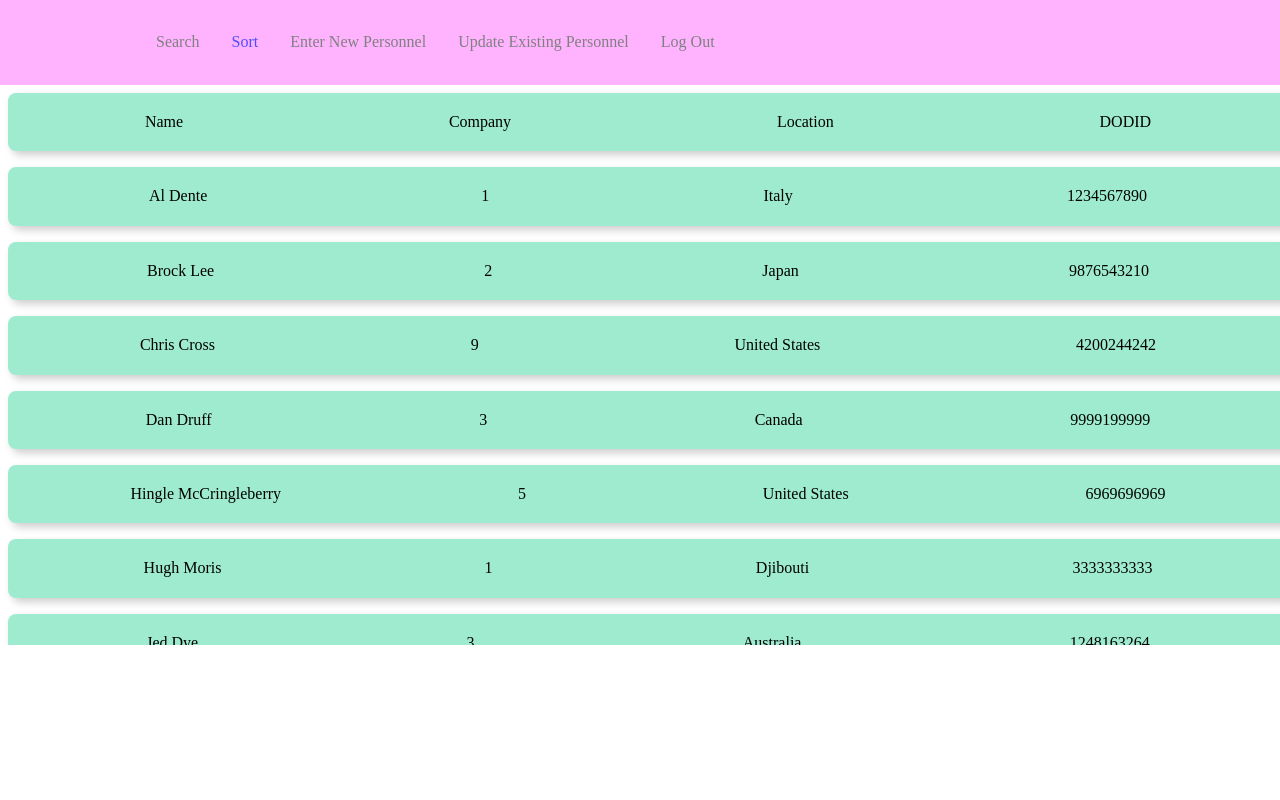
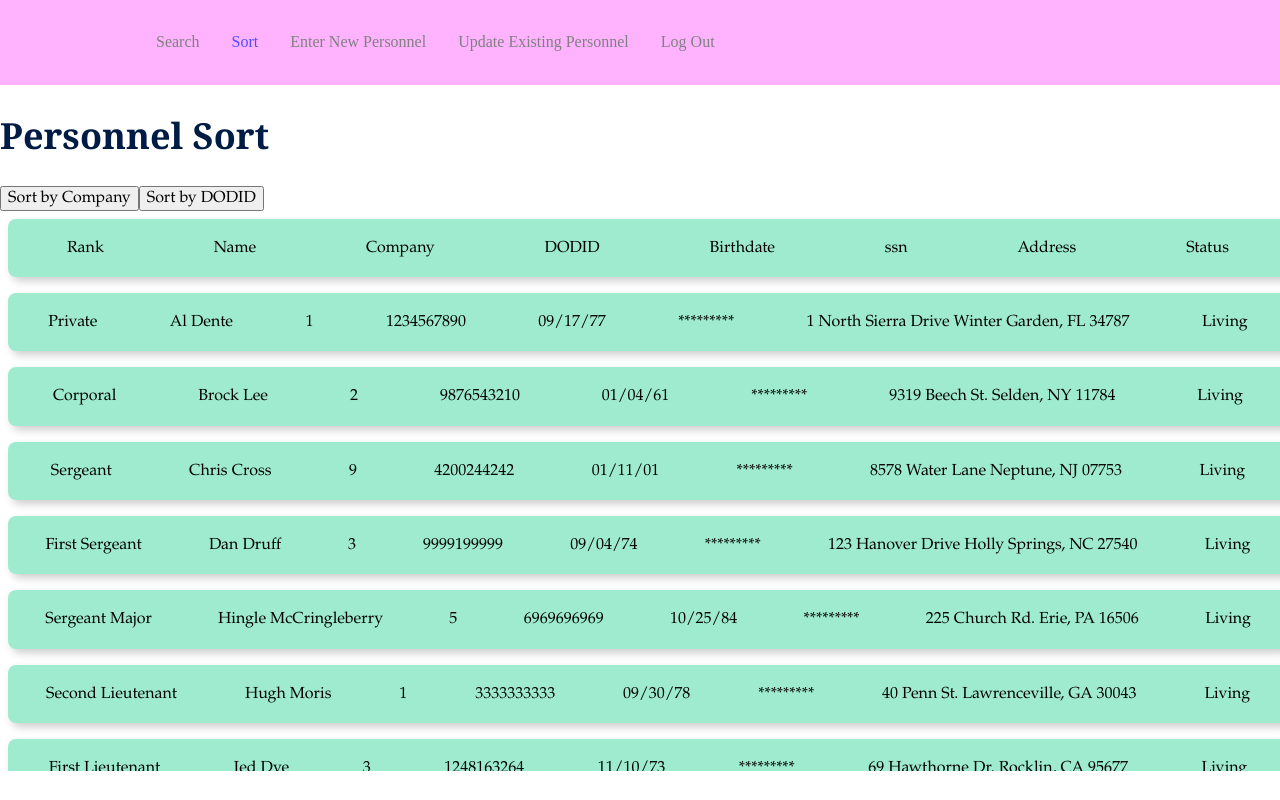
Before and after one commit to Jroutly3/2308-The-OphiologistsArmyRangerPersonnelTracker, a React (Create React App) app: page /Sort in a window 1280 px wide. Built offline with nearby package versions, Linux system fonts and the light colour scheme.

Commit message:
Table element any python changes

```diff
--- a/package.json
+++ b/package.json
@@ -6,6 +6,7 @@
     "@testing-library/jest-dom": "^5.16.5",
     "@testing-library/react": "^13.4.0",
     "@testing-library/user-event": "^13.5.0",
+    "flask": "^0.2.10",
     "react": "^18.2.0",
     "react-dom": "^18.2.0",
     "react-icons": "^4.7.1",
--- /dev/null
+++ b/public/Python.html
@@ -0,0 +1,11 @@
+<html>
+  <head>
+    <link rel="stylesheet" href="https://pyscript.net/latest/pyscript.css" />
+    <script defer src="https://pyscript.net/latest/pyscript.js"></script>
+  </head>
+  <body>
+    <py-script>
+      print ('Hello,World')
+    </py-script>
+  </body>
+</html>
--- a/src/components/Card.js
+++ b/src/components/Card.js
@@ -5,10 +5,14 @@ function Card({person}) {
     return(
         <div className="tc bg-light-green dib br3 pa1 ma2 grow bw2 shadow-5 fl w-100">
             <div className="card">
+                <p>{person.Rank}</p>
                 <p>{person.name}</p>
                 <p>{person.unit}</p>
-                <p>{person.location}</p>
                 <p>{person.DODID}</p>
+                <p>{person.Birthdate}</p>
+                <p>{person.ssn}</p>
+                <p>{person.Address}</p>
+                <p>{person.Status}</p>
             </div>
         </div>
     )
--- a/src/data/initialDetails.json
+++ b/src/data/initialDetails.json
@@ -2,87 +2,135 @@
 "initialDetails": [
     {
       "id": 1,
+      "Rank": "Private",
       "unit": "1",
       "name": "Al Dente",
-      "location": "Italy",
-      "DODID": "1234567890"
+      "ssn": "*********",
+      "DODID": "1234567890",
+      "Birthdate": "09/17/77",
+      "Address": "1 North Sierra Drive Winter Garden, FL 34787",
+      "Status": "Living"
     },
     {
       "id": 2,
+      "Rank": "Corporal",
       "unit": "2",
       "name": "Brock Lee",
-      "location": "Japan",
-      "DODID": "9876543210"
+      "ssn": "*********",
+      "DODID": "9876543210",
+      "Birthdate": "01/04/61",
+      "Address": "9319 Beech St. Selden, NY 11784",
+      "Status": "Living"
     },
     {
       "id": 3,
+      "Rank": "Sergeant",
       "unit": "9",
       "name": "Chris Cross",
-      "location": "United States",
-      "DODID": "4200244242"
+      "ssn": "*********",
+      "DODID": "4200244242",
+      "Birthdate": "01/11/01",
+      "Address": "8578 Water Lane Neptune, NJ 07753",
+      "Status": "Living"
     },
     {
       "id": 4,
+      "Rank": "First Sergeant",
       "unit": "3",
       "name": "Dan Druff",
-      "location": "Canada",
-      "DODID": "9999199999"
+      "ssn": "*********",
+      "DODID": "9999199999",
+      "Birthdate": "09/04/74",
+      "Address": "123 Hanover Drive Holly Springs, NC 27540",
+      "Status": "Living"
     },
     {
       "id": 5,
+      "Rank": "Sergeant Major",
       "unit": "5",
       "name": "Hingle McCringleberry",
-      "location": "United States",
-      "DODID": "6969696969"
+      "ssn": "*********",
+      "DODID": "6969696969",
+      "Birthdate": "10/25/84",
+      "Address": "225 Church Rd. Erie, PA 16506",
+      "Status": "Living"
     },
     {
       "id": 6,
+      "Rank": "Second Lieutenant",
       "unit": "1",
       "name": "Hugh Moris",
-      "location": "Djibouti",
-      "DODID": "3333333333"
+      "ssn": "*********",
+      "DODID": "3333333333",
+      "Birthdate": "09/30/78",
+      "Address": "40 Penn St. Lawrenceville, GA 30043",
+      "Status": "Living"
     },
     {
       "id": 7,
+      "Rank": "First Lieutenant",
       "unit": "3",
       "name": "Jed Dye",
-      "location": "Australia",
-      "DODID": "1248163264"
+      "ssn": "*********",
+      "DODID": "1248163264",
+      "Birthdate": "11/10/73",
+      "Address": "69 Hawthorne Dr. Rocklin, CA 95677",
+      "Status": "Living"
     },
     {
       "id": 8,
+      "Rank": "Captain",
       "unit": "9",
       "name": "Kerry Oki",
-      "location": "Japan",
-      "DODID": "0112358132"
+      "ssn": "*********",
+      "DODID": "0112358132",
+      "Birthdate": "12/12/66",
+      "Address": "143 Cedarwood St. Merrick, NY 11566",
+      "Status": "Living"
     },
     {
       "id": 9,
+      "Rank": "Major",
       "unit": "2",
       "name": "Marshall Law",
-      "location": "Syria",
-      "DODID": "9638527410"
+      "ssn": "*********",
+      "DODID": "9638527410",
+      "Birthdate": "01/10/85",
+      "Address": "9294 Gulf Street Holland, MI 49423",
+      "Status": "Living"
     },
     {
       "id": 10,
+      "Rank": "Lieutenant Colonel",
       "unit": "2",
       "name": "Neil McNeil",
-      "location": "Ireland",
-      "DODID": "0147258369"
+      "ssn": "*********",
+      "DODID": "0147258369",
+      "Birthdate": "04/09/89",
+      "Address": "942 W. Sunnyslope Street Omaha, NE 68107",
+      "Status": "Living"
     },
     {
       "id": 11,
+      "Rank": "Colonel",
       "unit": "1",
       "name": "Oren Jellow",
-      "location": "Mexico",
-      "DODID": "0000010001"
+      "ssn": "*********",
+      "DODID": "0000010001",
+      "Birthdate": "11/25/82",
+      "Address": "8267 Lexington Street Mc Lean, VA 22101",
+      "Status": "Living"
     },
     {
       "id": 12,
+      "Rank": "General",
       "unit": "5",
       "name": "Tom A. Toe",
-      "location": "India",
-      "DODID": "7777777777"
+      "ssn": "*********",
+      "DODID": "7777777777",
+      "Birthdate": "06/24/60",
+      "Address": "478 Brickell St. Grand Island, NE 68801",
+      "Status": "Living"
     }
   ]
   }
--- a/src/pages/LogOut.js
+++ b/src/pages/LogOut.js
@@ -1,13 +1,16 @@
 import React from "react";
+//import Python from "../Python";
 
-const LogOut = () => {
-  return (
-    <div>
-      <h1>
-        This allows Log Out
-      </h1>
+
+//var perf = require('./Python.html');
+
+class LogOut extends React.Component {
+  render(){
+     return (
+      <div>
+      <iframe src="Python.html"></iframe>
     </div>
-  );
-};
-
+     );
+  }
+}
 export default LogOut;
--- a/src/pages/Search.js
+++ b/src/pages/Search.js
@@ -16,15 +16,18 @@ function Search({details = initialDetails.initialDetails}) {
       "id": 0,
       "unit": "Company",
       "name": "Name",
-      "location": "Location",
-      "DODID": "DODID"
+      "DODID": "DODID",
+      "Rank": "Rank",
+      "ssn": "ssn",
+      "Birthdate": "Birthdate",
+      "Address": "Address",
+      "Status": "Status"
     };
 
     const filteredPersons = details.filter(
         person => {
             return (
-                person.name.toLowerCase().includes(searchField.toLowerCase()) ||
-                person.location.toLowerCase().includes(searchField.toLowerCase()) ||
+                person.name.toLowerCase().includes(searchField.toLowerCase())  ||
                 person.unit.toLowerCase().includes(searchField.toLowerCase())
             );
         }
--- a/src/pages/Sort.js
+++ b/src/pages/Sort.js
@@ -1,23 +1,54 @@
-import React from "react";
+import React, {useState} from "react";
 import initialDetails from '../data/initialDetails';
 import Scroll from "../components/SearchFunctions/Scroll";
 import SearchList from "../components/SearchFunctions/SearchList";
 import Card from "../components/Card";
+//import flask_server from "../../flask_server.py"
 
 const Sort = () => {
-  const testperson = {
+  const [sortField, setsortField] = useState("");
+   const [sortShow, setsortShow] = useState(false);
+
+   const testperson = {
     "id": 0,
     "unit": "Company",
     "name": "Name",
-    "location": "Location",
-    "DODID": "DODID"
+    "DODID": "DODID",
+    "Rank": "Rank",
+    "ssn": "ssn",
+    "Birthdate": "Birthdate",
+    "Address": "Address",
+    "Status": "Status"
+  };
+  var sorted = initialDetails.initialDetails;
+  //console.log(sorted)
+  function sayHello() {
+    sorted.sort((a,b) => a.unit - b.unit);
+    setsortField(true);
+    //console.log(sorted)
   }
-
+  function sortName() {
+    sorted.sort((a,b) => a.DODID - b.DODID);
+    setsortField(false);
+    //console.log(sorted)
+  }
+  function totalSort() {
+    return (
+      <Scroll>
+        <Card key={testperson.id} person = {testperson}/>
+        <SearchList filteredPersons={sorted}/>
+    </Scroll>
+    )
+  }
   return (
-    <Scroll>
-        <Card key={testperson.id} person = {testperson}/>
-        <SearchList filteredPersons={initialDetails.initialDetails}/>
-    </Scroll>
+    <section className="garamond">
+          <div className="navy georgia ma0 grow">
+            <h2 className="f2">Personnel Sort</h2>
+          </div>
+          <button onClick={sayHello}>Sort by Company</button>
+          <button onClick={sortName}>Sort by DODID</button>
+          {totalSort()}
+        </section>
   );
 };
 
```
Also changed, not shown: 2 other files (tests, documents, lock files or other folders).
